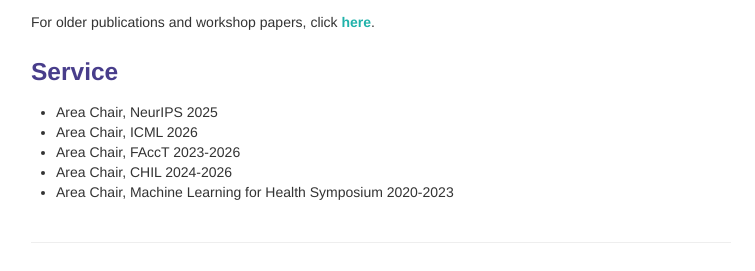
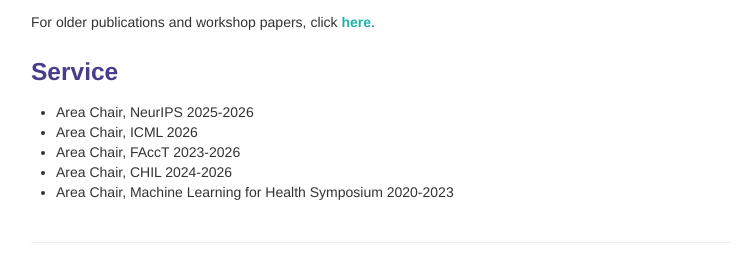
Before and after one commit to shftan/shftan.github.io, a Jekyll site: the page built from index.md, in a window 1280 px wide and 900 px high, scrolled down 1884 px. Shown: the part 626-897 px from the top of the window, without its empty margins (259-1014 px from the left). Built offline with Jekyll 4.4.1, drawn with Linux system fonts in a browser that asks for light colours.

Commit message:
Update index.md

```diff
--- a/index.md
+++ b/index.md
@@ -123,7 +123,7 @@ For older publications and workshop papers, click <a class="paper" href="olderpu
 
 <div class="row-fluid" id="service"><h3>Service</h3>
 </div>
-- Area Chair, NeurIPS 2025
+- Area Chair, NeurIPS 2025-2026
 - Area Chair, ICML 2026
 - Area Chair, FAccT 2023-2026
 - Area Chair, CHIL 2024-2026
```
